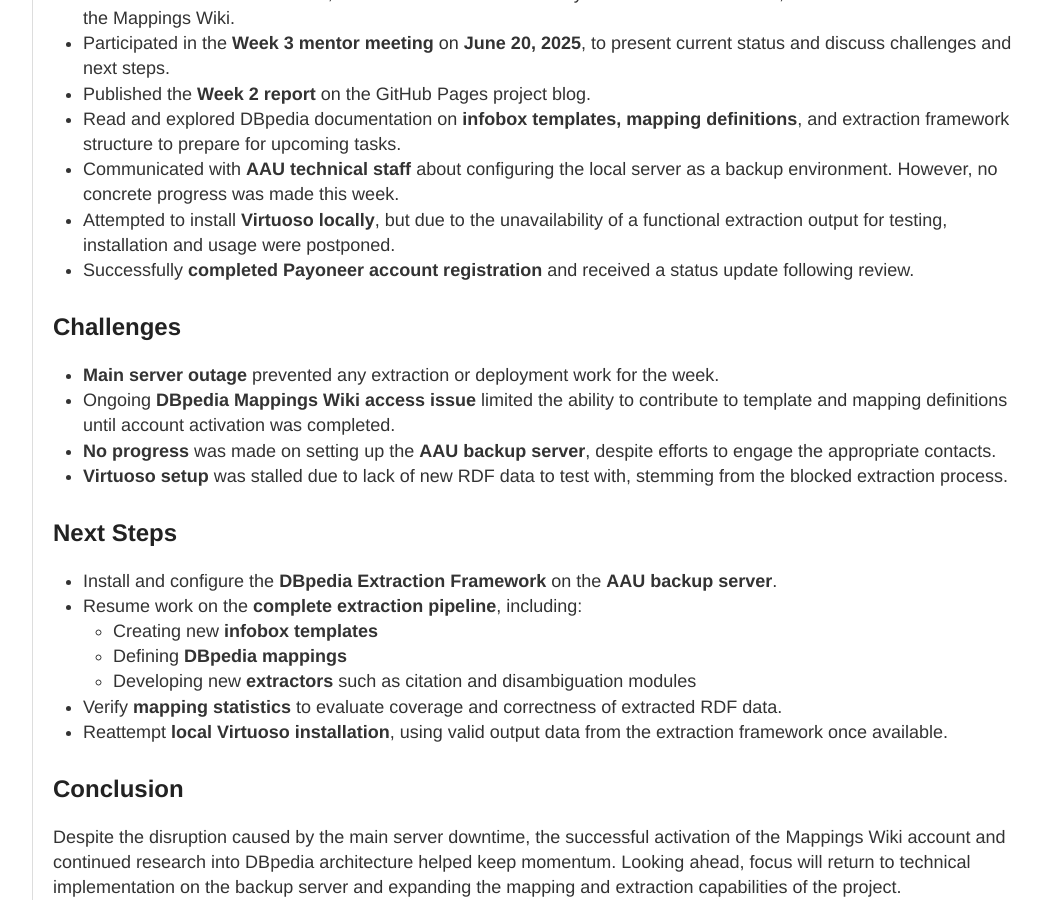
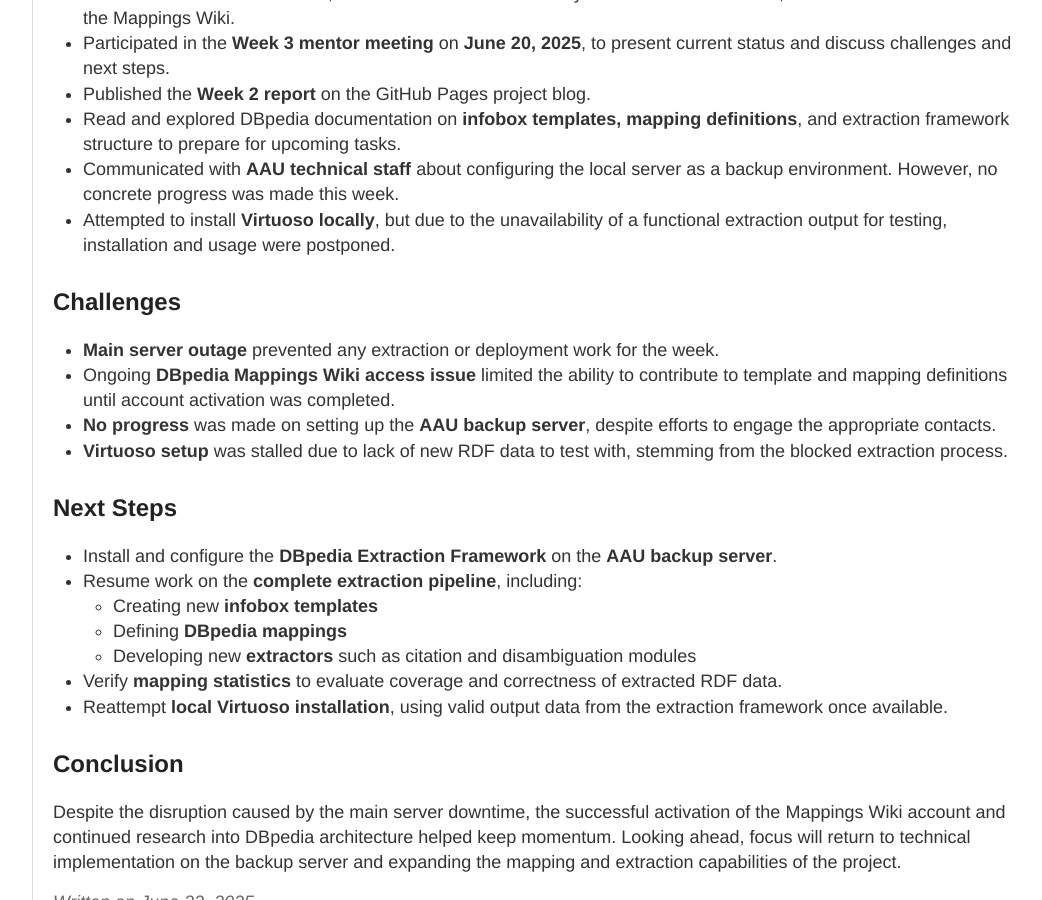
Before and after one commit to contact-andy/gsoc-2025-dbpedia, a Jekyll site: the page built from _posts/2025-06-22-week-3-server-downtime.md, in a window 1280 px wide and 900 px high, scrolled down 522 px. Shown: the whole window, without its empty margins (217-1259 px from the left). Built offline with Jekyll 4.4.1, drawn with Linux system fonts in a browser that asks for light colours.

Commit message:
Week3 report updated

```diff
--- a/_posts/2025-06-22-week-3-server-downtime.md
+++ b/_posts/2025-06-22-week-3-server-downtime.md
@@ -20,7 +20,6 @@ This report summarizes my work during the third official GSoC coding week (June
 - Read and explored DBpedia documentation on **infobox templates, mapping definitions**, and extraction framework structure to prepare for upcoming tasks.
 - Communicated with **AAU technical staff** about configuring the local server as a backup environment. However, no concrete progress was made this week.
 - Attempted to install **Virtuoso locally**, but due to the unavailability of a functional extraction output for testing, installation and usage were postponed.
-- Successfully **completed Payoneer account registration** and received a status update following review.
 
 ## Challenges
 
```
